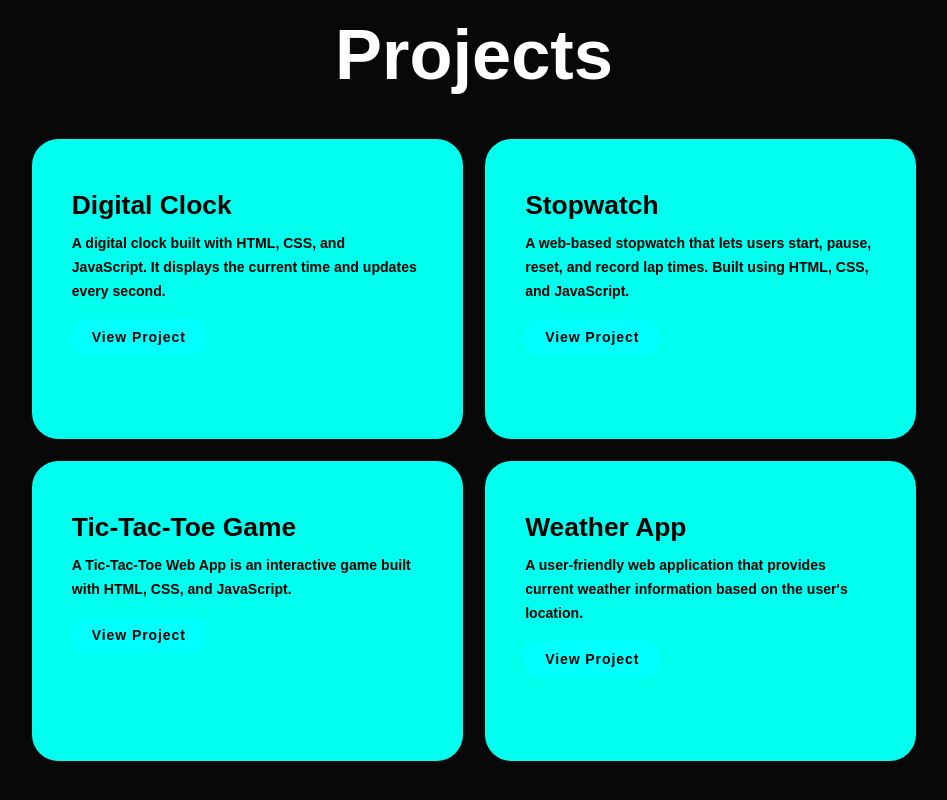
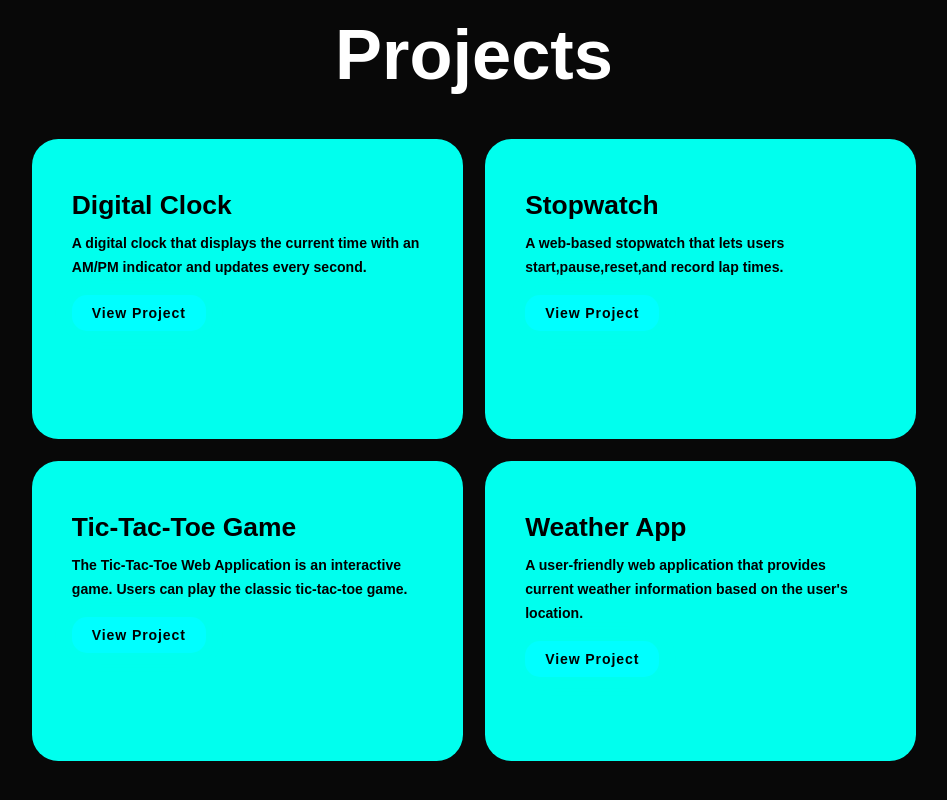
Before and after one commit to riyank036/PRODIGY_WD_04, a plain HTML site: page index.html in a window 1280 px wide. Shown: the part 1862-2662 px from the top of the page, without its empty margins (166-1113 px from the left). Drawn offline with nearby package versions, Linux system fonts and the light colour scheme.

Commit message:
Update index.html

```diff
--- a/index.html
+++ b/index.html
@@ -120,8 +120,8 @@
                 <div class="service-info">
                     <h4>Digital Clock</h4>
                     <p>
-                        A digital clock built with HTML, CSS, and JavaScript. It displays the current time and updates
-                        every second.
+                        A digital clock that displays the current time with an
+                        AM/PM indicator and updates every second.
                     </p>
                     <a href="https://digital-clock-gray-six.vercel.app/" target="_blank" class="btn">View Project</a>
                 </div>
@@ -131,8 +131,7 @@
                 <div class="service-info">
                     <h4>Stopwatch</h4>
                     <p>
-                        A web-based stopwatch that lets users start, pause, reset, and record lap times. Built using
-                        HTML, CSS, and JavaScript.
+                        A web-based stopwatch that lets users start,pause,reset,and record lap times.
                     </p>
                     <a href="https://prodigy-wd-02-kohl.vercel.app/" target="_blank" class="btn">View Project</a>
                 </div>
@@ -142,7 +141,8 @@
                 <div class="service-info">
                     <h4>Tic-Tac-Toe Game</h4>
                     <p>
-                        A Tic-Tac-Toe Web App is an interactive game built with HTML, CSS, and JavaScript.
+                        The Tic-Tac-Toe Web Application is an interactive game.
+                        Users can play the classic tic-tac-toe game.
                     </p>
                     <a href="https://prodigy-wd-03-cyan-zeta.vercel.app/" target="_blank" class="btn">View Project</a>
                 </div>
```
